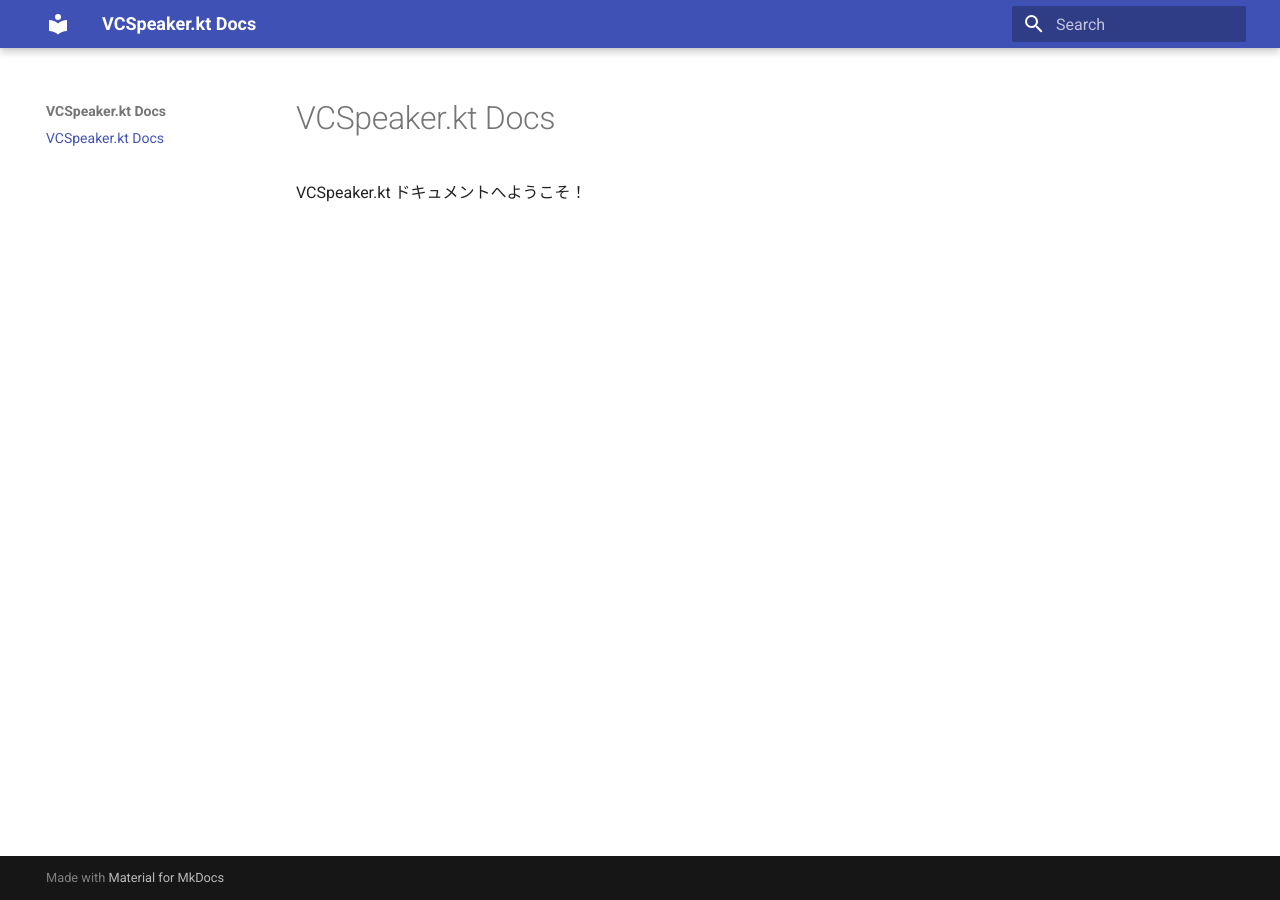
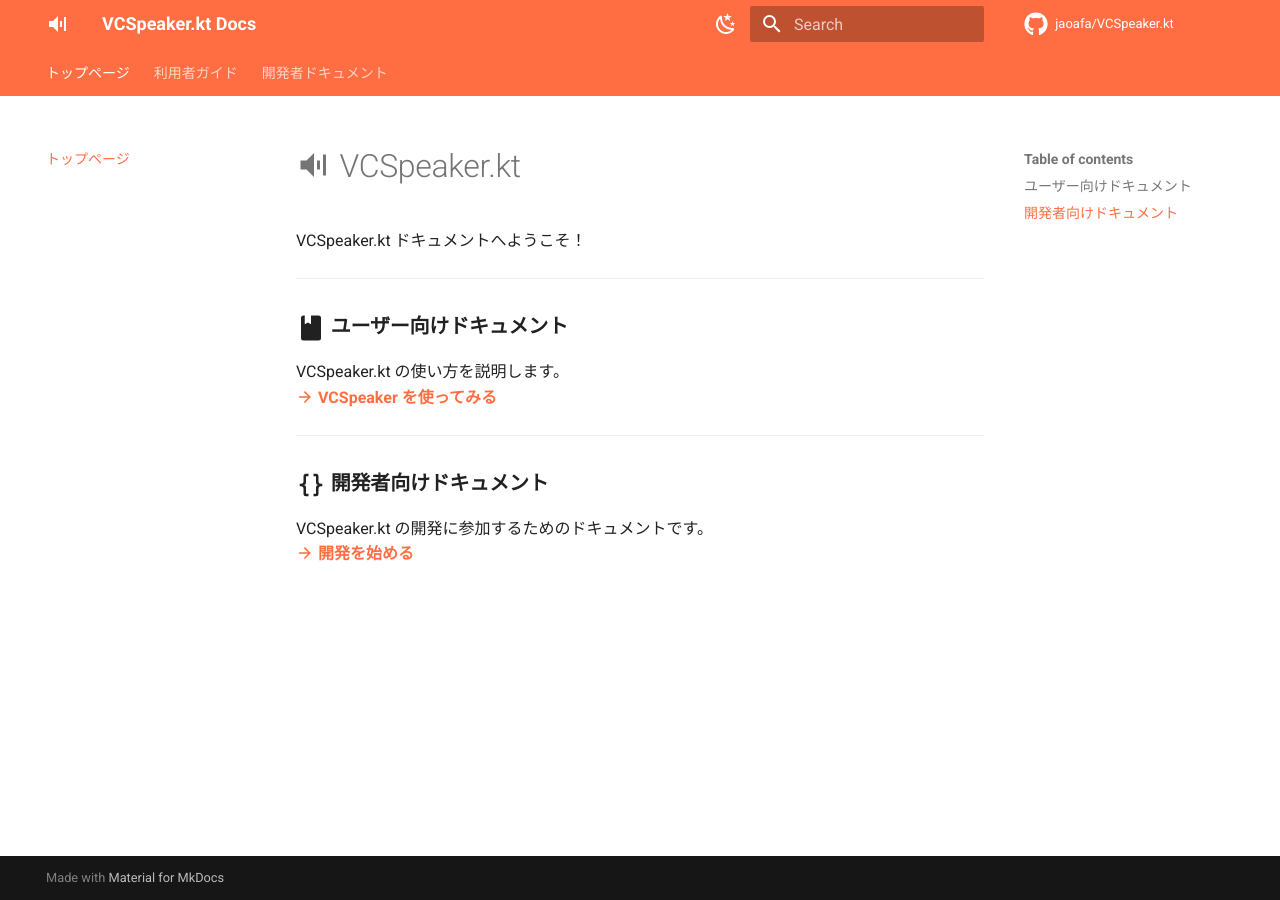
Before and after one commit to jaoafa/VCSpeaker.kt, an MkDocs documentation site: the page built from docs/index.md, in a window 1280 px wide. Built offline with MkDocs 1.6.1 and Material for MkDocs 9.7.7, drawn with Linux system fonts in a browser that asks for light colours; comment, search, counter and statistics services are not loaded.

Commit message:
docs: top page

```diff
--- /dev/null
+++ b/docs/for-developers/index.md
@@ -0,0 +1 @@
+# :material-code-braces: 開発者ドキュメント
--- /dev/null
+++ b/docs/for-users/index.md
@@ -0,0 +1 @@
+# :material-book: 利用者ガイド
--- a/docs/index.md
+++ b/docs/index.md
@@ -1,3 +1,17 @@
-# VCSpeaker.kt Docs
+# :material-volume-source: VCSpeaker.kt
 
 VCSpeaker.kt ドキュメントへようこそ！
+
+---
+
+### :material-book:{ .lg .middle } __ユーザー向けドキュメント__
+
+VCSpeaker.kt の使い方を説明します。
+[__:material-arrow-right: VCSpeaker を使ってみる__](./for-users)
+
+---
+
+### :material-code-braces:{ .lg .middle } __開発者向けドキュメント__
+
+VCSpeaker.kt の開発に参加するためのドキュメントです。
+[__:material-arrow-right: 開発を始める__](./for-developers)
--- a/mkdocs.yml
+++ b/mkdocs.yml
@@ -1,3 +1,39 @@
 site_name: VCSpeaker.kt Docs
+site_url: https://jaoafa.github.io/VCSpeaker.kt
+repo_url: https://github.com/jaoafa/VCSpeaker.kt
+repo_name: jaoafa/VCSpeaker.kt
 theme:
   name: material
+  palette:
+    # Palette toggle for light mode
+    - scheme: default
+      primary: deep-orange
+      accent: deep-orange
+      toggle:
+        icon: material/weather-night
+        name: Switch to dark mode
+
+    # Palette toggle for dark mode
+    - scheme: slate
+      primary: deep-orange
+      accent: deep-orange
+      toggle:
+        icon: material/weather-sunny
+        name: Switch to light mode
+  icon:
+    logo: material/volume-source
+    repo: fontawesome/brands/github
+  features:
+    - navigation.instant
+    - navigation.tabs
+markdown_extensions:
+  - attr_list
+  - md_in_html
+  - pymdownx.emoji:
+      emoji_index: !!python/name:material.extensions.emoji.twemoji
+      emoji_generator: !!python/name:material.extensions.emoji.to_svg
+plugins:
+  - glightbox
+  - search
+  - awesome-pages
+  - git-revision-date-localized
```
Also changed, not shown: docs/.pages (added).
